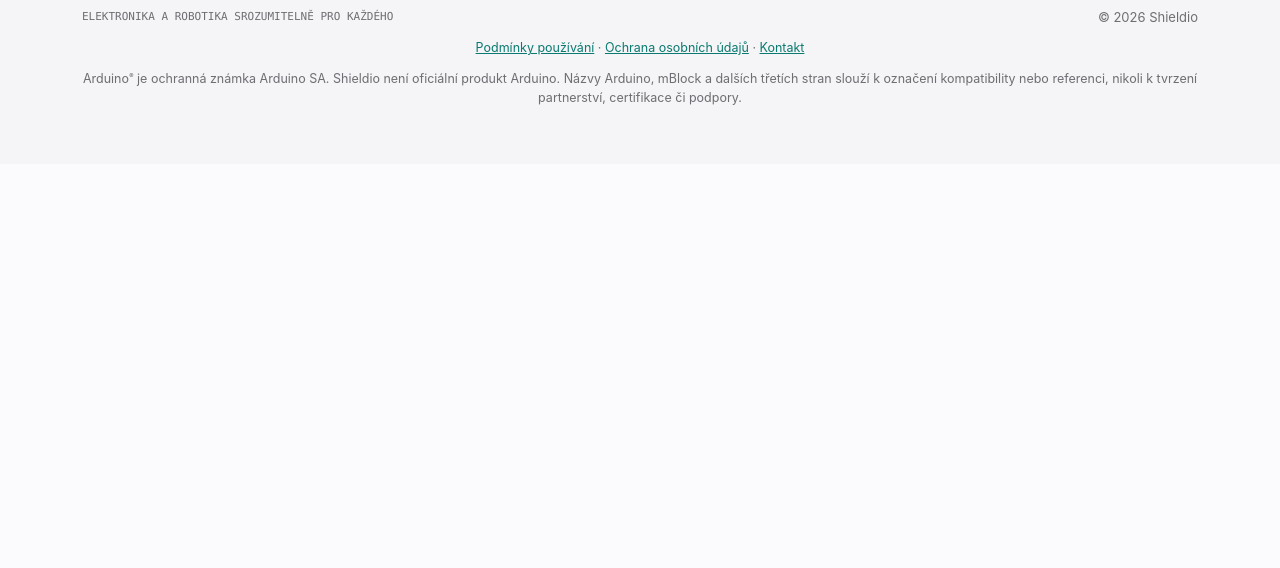
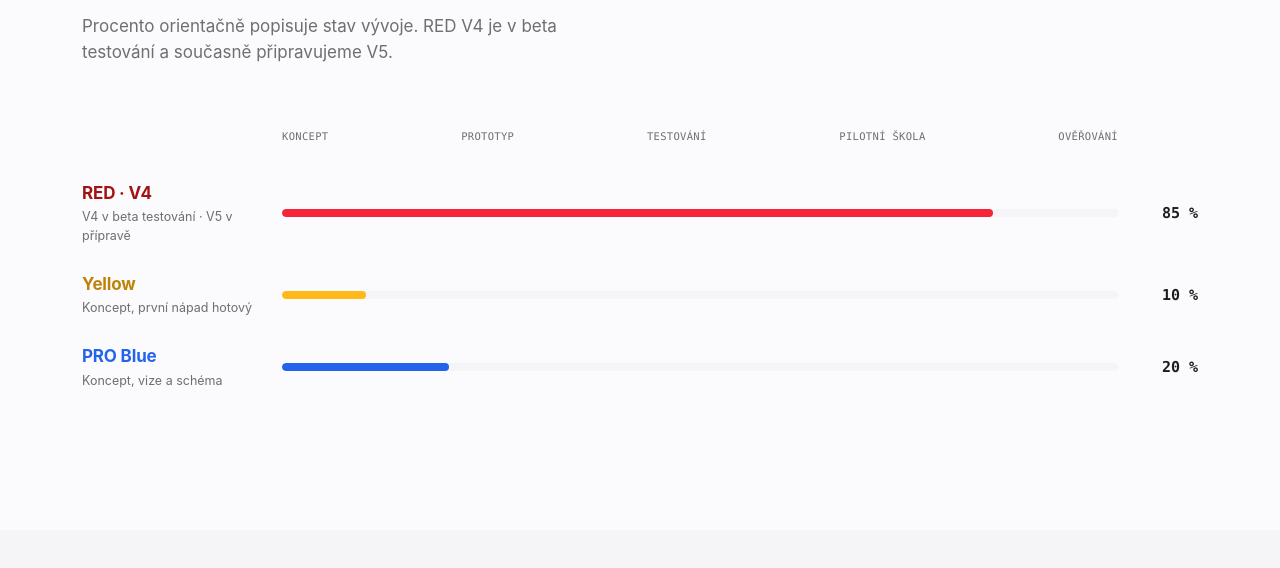
Before and after one commit to Shieldio/Shieldio-web, a plain HTML site: page products/index.html in a window 1280 px wide. Shown: the part 2540-3108 px from the top of the page. Before the commit the page ends 2704 px from the top, so only its background shows below. Drawn offline with Linux system fonts and the light colour scheme.

Commit message:
Vrátit osu stavu vývoje desek do Produktů

```diff
--- a/products/index.html
+++ b/products/index.html
@@ -129,7 +129,39 @@
   </div>
 </section>
 
-
+<section id="stav-vyvoje" aria-labelledby="stav-vyvoje-nadpis" style="padding-top:0;">
+  <div class="wrap">
+    <div class="section-head fade-up">
+      <span class="eyebrow-dark" data-i18n="products_index.dev_eyebrow">Stav vývoje</span>
+      <h2 id="stav-vyvoje-nadpis" data-i18n="products_index.dev_h2">Kde jednotlivé desky teď jsou.</h2>
+      <p data-i18n="products_index.dev_p">Procento orientačně popisuje stav vývoje. RED V4 je v beta testování a současně připravujeme V5.</p>
+    </div>
+    <div class="dev-progress-scale fade-up">
+      <span data-i18n="products_index.dev_milestone1">Koncept</span>
+      <span data-i18n="products_index.dev_milestone2">Prototyp</span>
+      <span data-i18n="products_index.dev_milestone3">Testování</span>
+      <span data-i18n="products_index.dev_milestone4">Pilotní škola</span>
+      <span data-i18n="products_index.dev_milestone5">Ověřování</span>
+    </div>
+    <div class="dev-progress-list fade-up delay-1">
+      <div class="dev-progress-row">
+        <div class="dev-progress-name text-tier-red">RED · V4<span class="dev-progress-sub" data-i18n="products_index.dev_red_sub">V4 v beta testování · V5 v přípravě</span></div>
+        <div class="dev-progress-track" aria-hidden="true"><div class="dev-progress-fill tier-red" style="width:85%;"></div></div>
+        <div class="dev-progress-pct">85&nbsp;%</div>
+      </div>
+      <div class="dev-progress-row">
+        <div class="dev-progress-name text-tier-yellow">Yellow<span class="dev-progress-sub" data-i18n="products_index.dev_yellow_sub">Koncept, první nápad hotový</span></div>
+        <div class="dev-progress-track" aria-hidden="true"><div class="dev-progress-fill tier-yellow" style="width:10%;"></div></div>
+        <div class="dev-progress-pct">10&nbsp;%</div>
+      </div>
+      <div class="dev-progress-row">
+        <div class="dev-progress-name" style="color:var(--pro-blue);">PRO Blue<span class="dev-progress-sub" data-i18n="products_index.dev_pro_sub">Koncept, vize a schéma</span></div>
+        <div class="dev-progress-track" aria-hidden="true"><div class="dev-progress-fill tier-pro" style="width:20%;"></div></div>
+        <div class="dev-progress-pct">20&nbsp;%</div>
+      </div>
+    </div>
+  </div>
+</section>
 
 <footer>
   <div class="wrap footer-inner">
```
Also changed, not shown: assets/data/i18n.json.
